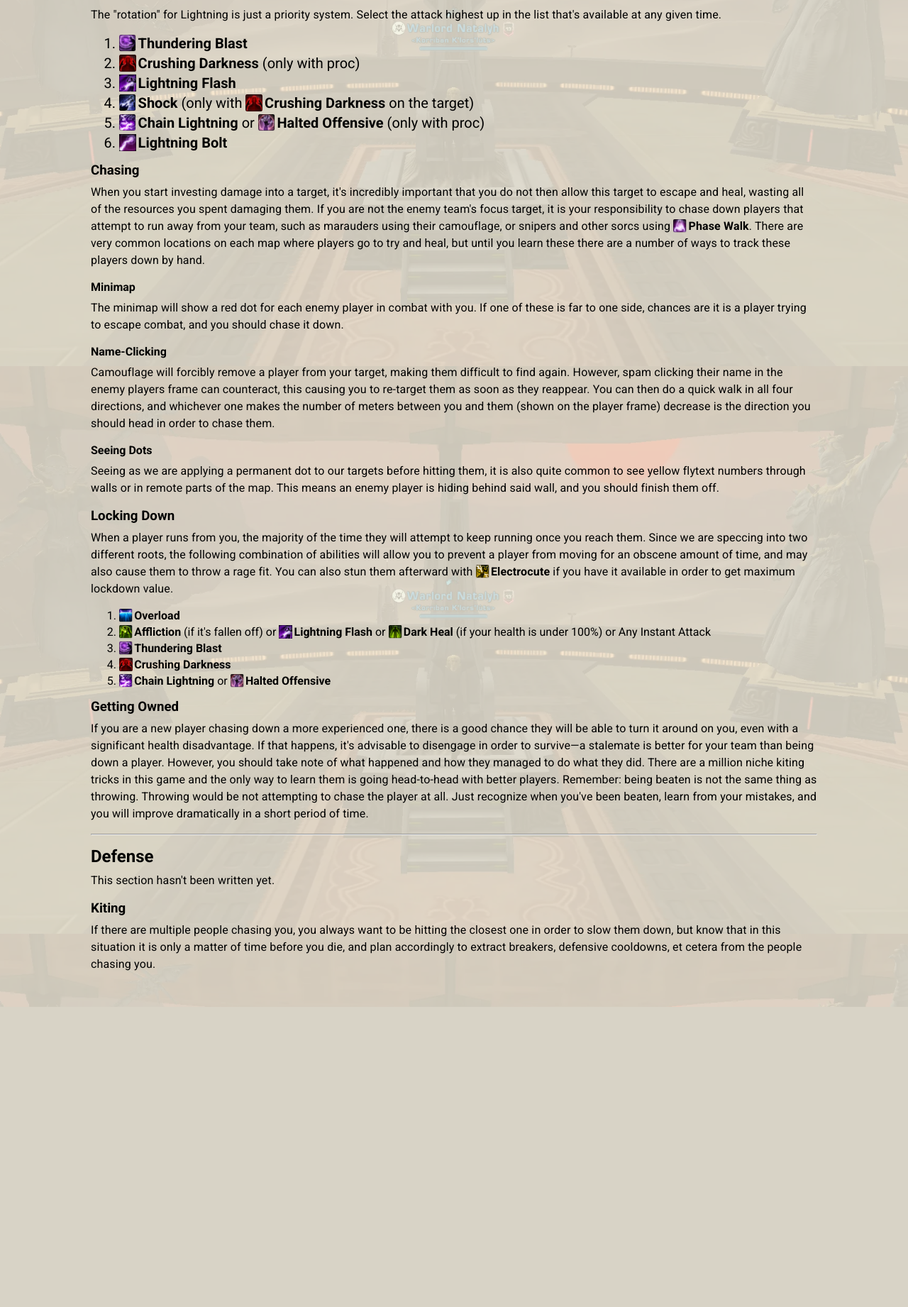
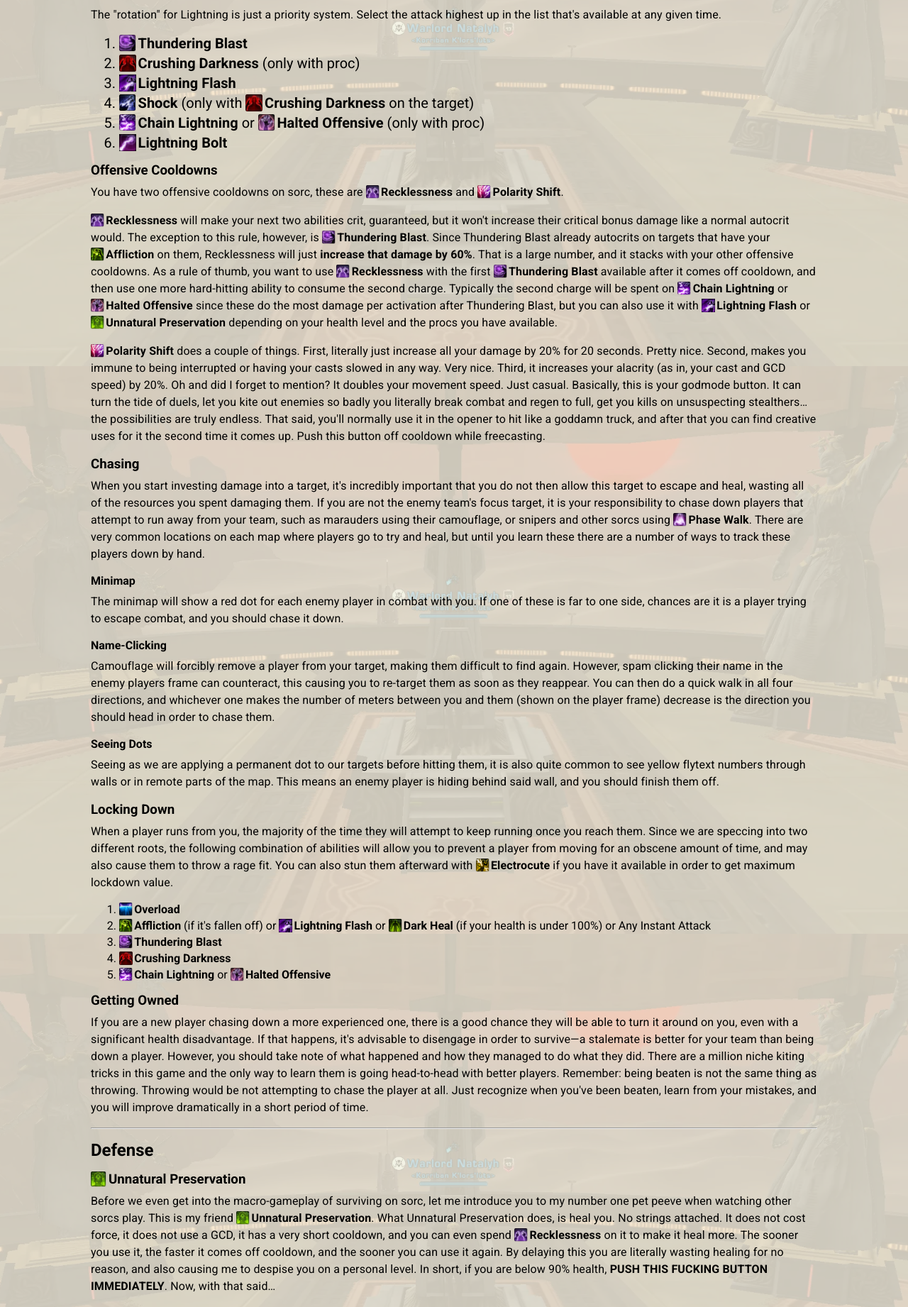
Before and after one commit to natalie-aych/natalyh.com, a PHP site: page /lightning.html in a window 1280 px wide. Shown: the part 3484-5326 px from the top of the page at 71% size. Before the commit the page ends 4903 px from the top, so only its background shows below. Run offline with PHP 8.4, Linux system fonts and the light colour scheme.

Commit message:
Write some of the defense section

```diff
--- a/lightning.html
+++ b/lightning.html
@@ -248,6 +248,48 @@
                         (only with proc)</li>
                     <li><span class="sprite sprite-lightning-bolt">Lightning Bolt</span></li>
                 </ol>
+                <h3>Offensive Cooldowns</h3>
+                <p>You have two offensive cooldowns on sorc, these are
+                    <span class="sprite sprite-recklessness">Recklessness</span>
+                    and
+                    <span class="sprite sprite-polarity-shift">Polarity Shift</span>.</p>
+                <p><span class="sprite sprite-recklessness">Recklessness</span>
+                    will make your next two abilities crit, guaranteed,
+                    but it won&apos;t increase their critical bonus damage like a
+                    normal autocrit would. The exception to this rule, however, is
+                    <span class="sprite sprite-thundering-blast">Thundering Blast</span>.
+                    Since Thundering Blast already autocrits on targets that have your
+                    <span class="sprite sprite-affliction">Affliction</span>
+                    on them, Recklessness will just <strong>increase that damage by
+                    60%</strong>. That is a large number, and it stacks with your other
+                    offensive cooldowns. As a rule of thumb, you want to use
+                    <span class="sprite sprite-recklessness">Recklessness</span>
+                    with the first
+                    <span class="sprite sprite-thundering-blast">Thundering Blast</span>
+                    available after it comes off cooldown, and then use one more
+                    hard-hitting ability to consume the second charge. Typically the
+                    second charge will be spent on
+                    <span class="sprite sprite-chain-lightning">Chain Lightning</span> or <span class="sprite sprite-halted-offensive">Halted Offensive</span>
+                    since these do the most damage per activation after Thundering
+                    Blast, but you can also use it with
+                    <span class="sprite sprite-lightning-flash">Lightning Flash</span>
+                    or
+                    <span class="sprite sprite-unnatural-preservation">Unnatural Preservation</span>
+                    depending on your health level and the procs you have available.</p>
+                <p><span class="sprite sprite-polarity-shift">Polarity Shift</span>
+                    does a couple of things. First, literally just increase all your
+                    damage by 20% for 20 seconds. Pretty nice. Second, makes you immune
+                    to being interrupted or having your casts slowed in any way. Very
+                    nice. Third, it increases your alacrity (as in, your cast and GCD
+                    speed) by 20%. Oh and did I forget to mention? It doubles your
+                    movement speed. Just casual. Basically, this is your godmode button.
+                    It can turn the tide of duels, let you kite out enemies so badly
+                    you literally break combat and regen to full, get you kills on
+                    unsuspecting stealthers&hellip; the possibilities are truly endless.
+                    That said, you&apos;ll normally use it in the opener to hit like a
+                    goddamn truck, and after that you can find creative uses for it the
+                    second time it comes up. Push this button off cooldown while
+                    freecasting.</p>
                 <h3 id="chasing">Chasing</h3>
                 <p>When you start investing damage into a target, it&apos;s incredibly
                     important that you do not then allow this target to escape and
@@ -318,8 +360,49 @@
             <hr />
             <section id="defense">
                 <h2>Defense</h2>
+                <h3 id="unnatural-pres"><span class="sprite sprite-unnatural-preservation">Unnatural Preservation</span></h3>
+                <p>Before we even get into the macro-gameplay of surviving on sorc,
+                    let me introduce you to my number one pet peeve when watching other
+                    sorcs play. This is my friend
+                    <span class="sprite sprite-unnatural-preservation">Unnatural Preservation</span>.
+                    What Unnatural Preservation does, is heal you. No strings attached.
+                    It does not cost force, it does not use a GCD, it has a very short
+                    cooldown, and you can even spend
+                    <span class="sprite sprite-recklessness">Recklessness</span>
+                    on it to make it heal more. The sooner you use it, the faster it
+                    comes off cooldown, and the sooner you can use it again. By
+                    delaying this you are literally wasting healing for no reason,
+                    and also causing me to despise you on a personal level. In short,
+                    if you are below 90% health,
+                    <strong>PUSH THIS FUCKING BUTTON IMMEDIATELY</strong>.
+                    Now, with that said&hellip;
+                </p>
+                <h3 id="major-dcds">Major Defensive Cooldowns</h3>
+                <p>As a sorc, you have three (two and a half, really) defensive
+                    cooldowns that will help you out of big trouble. These are
+                    <span class="sprite sprite-phase-walk">Phase Walk</span>,
+                    <span class="sprite sprite-force-barrier">Force Barrier</span>, and
+                    <span class="sprite sprite-unbreakable-will">Unbreakable Will</span>.
+                    The ideal cooldown rotation would have you use
+                    <span class="sprite sprite-phase-walk">Phase Walk</span>
+                    the first time you are stunned,
+                    <span class="sprite sprite-unbreakable-will">Unbreakable Will</span>
+                    some time later if you are caught up to and stunned again, and
+                    <span class="sprite sprite-force-barrier">Force Barrier</span>
+                    on whitebar if you are restunned after that. This is ideal, but
+                    not always possible, so at minimum make sure to use all three of
+                    these before you die. Major cooldowns are really only necessary
+                    when you are caught in a stun (or a very nasty root), however,
+                    so when you are un-stunned you should be using
+                    <span class="sprite sprite-force-speed">Force Speed</span>
+                    to position yourself so that you take the minimum possible damage.
+                    This process is called kiting, and we will cover it in the next
+                    section.
+                </p>
+                <h3>Damage Reduction</h3>
                 <p>This section hasn&apos;t been written yet.</p>
                 <h3>Kiting</h3>
+                <p>This section hasn&apos;t been written yet.</p>
                 <p>If there are multiple people
                     chasing you, you always want to be hitting the closest one in
                     order to slow them down, but know that in this situation it is
--- a/static/sprites/sorc.css
+++ b/static/sprites/sorc.css
@@ -6,6 +6,9 @@
 }
 .sprite-cloud-mind {
     background-image: url('cloud-mind.png');
+}
+.sprite-consuming-darkness {
+    background-image: url('consuming-darkness.png');
 }
 .sprite-crushing-darkness {
     background-image: url('crushing-darkness.png');
@@ -16,11 +19,23 @@
 .sprite-electrocute {
     background-image: url('electrocute.png');
 }
+.sprite-expunge {
+    background-image: url('expunge.png');
+}
+.sprite-extrication {
+    background-image: url('extrication.png');
+}
+.sprite-force-barrier {
+    background-image: url('force-barrier.png');
+}
 .sprite-force-lightning {
     background-image: url('force-lightning.png');
 }
 .sprite-force-speed {
     background-image: url('force-speed.png');
+}
+.sprite-force-storm {
+    background-image: url('force-storm.png');
 }
 .sprite-halted-offensive {
     background-image: url('halted-offensive.png');
@@ -31,17 +46,38 @@
 .sprite-lightning-flash {
     background-image: url('lightning-flash.png');
 }
+.sprite-lightning-strike {
+    background-image: url('lightning-strike.png');
+}
 .sprite-overload {
     background-image: url('overload.png');
 }
 .sprite-phase-walk {
     background-image: url('phase-walk.png');
 }
+.sprite-polarity-shift {
+    background-image: url('polarity-shift.png');
+}
+.sprite-recklessness {
+    background-image: url('recklessness.png');
+}
+.sprite-resurgence {
+    background-image: url('resurgence.png');
+}
+.sprite-seethe {
+    background-image: url('seethe.png');
+}
 .sprite-shock {
     background-image: url('shock.png');
 }
+.sprite-static-barrier {
+    background-image: url('static-barrier.png');
+}
 .sprite-thundering-blast {
     background-image: url('thundering-blast.png');
+}
+.sprite-unbreakable-will {
+    background-image: url('unbreakable-will.png');
 }
 .sprite-unnatural-preservation {
     background-image: url('unnatural-preservation.png');
```
Also changed, not shown: static/sprites/consuming-darkness.png (added), static/sprites/expunge.png (added), static/sprites/extrication.png (added), static/sprites/force-barrier.png (added), static/sprites/force-storm.png (added), static/sprites/lightning-strike.png (added), static/sprites/polarity-shift.png (added), static/sprites/recklessness.png (added), static/sprites/resurgence.png (added), static/sprites/seethe.png (added), static/sprites/static-barrier.png (added), static/sprites/unbreakable-will.png (added).
